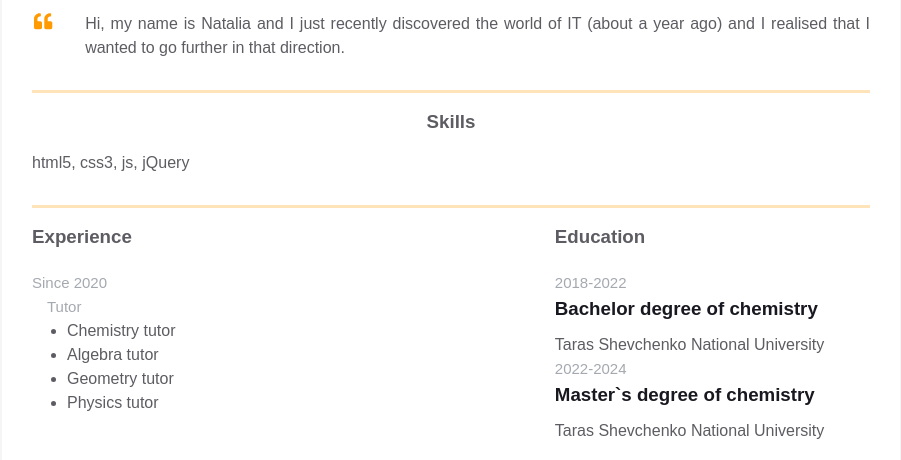
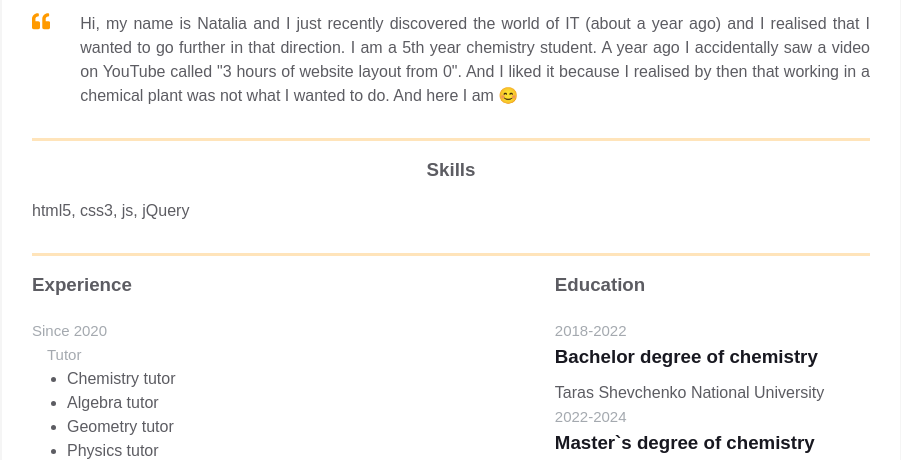
Before and after one commit to natamrshn/homepage, a plain HTML site: page index.html in a window 1280 px wide. Shown: the part 346-806 px from the top of the page, without its empty margins (189-1090 px from the left). Drawn offline with Linux system fonts and the light colour scheme.

Commit message:
Final final commit

```diff
--- a/index.html
+++ b/index.html
@@ -81,7 +81,11 @@
               <p class="intro_text">
                 Hi, my name is Natalia and I just recently discovered the world
                 of IT (about a year ago) and I realised that I wanted to go
-                further in that direction.
+                further in that direction. I am a 5th year chemistry student. A
+                year ago I accidentally saw a video on YouTube called "3 hours
+                of website layout from 0". And I liked it because I realised by
+                then that working in a chemical plant was not what I wanted to
+                do. And here I am &#x1f60a;
               </p>
             </div>
           </div>
```
